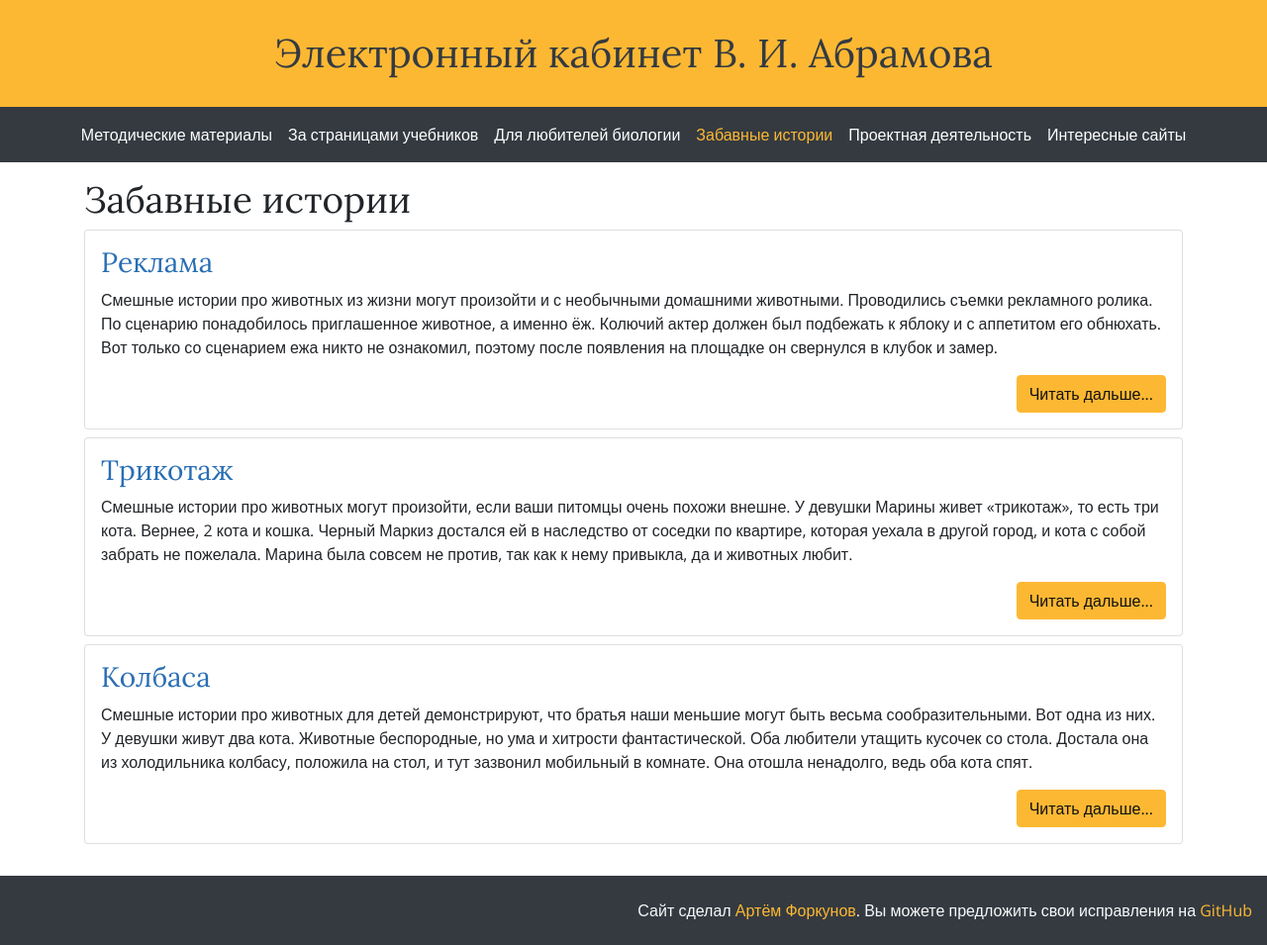
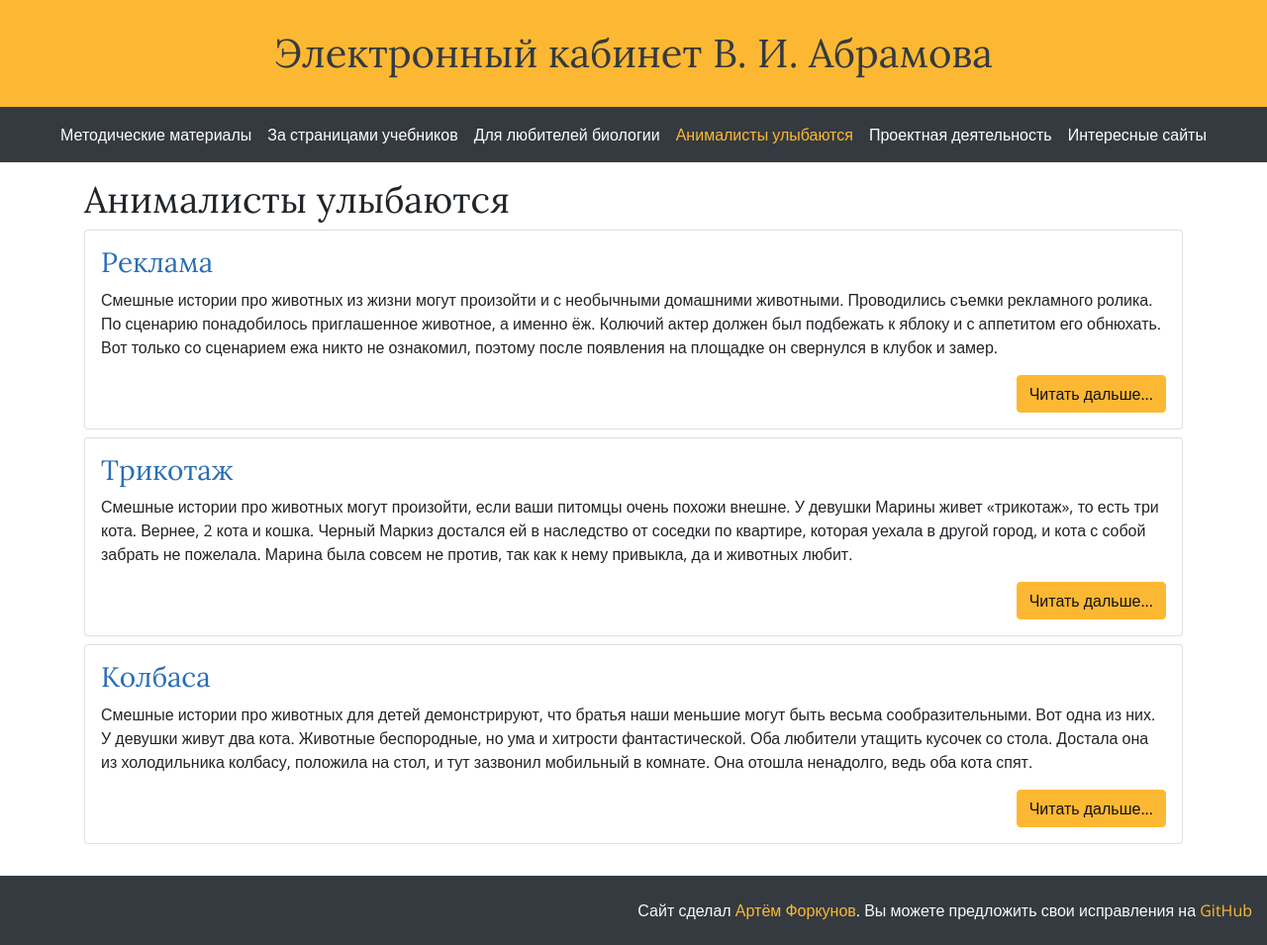
Before and after one commit to sevgym14/abramov, a Jekyll site: the page built from funny.md, in a window 1280 px wide. Shown: the whole page at 99% size. Built offline with Jekyll 4.4.1, drawn with Linux system fonts in a browser that asks for light colours.

Commit message:
Изменил название раздела

```diff
--- a/_data/menu/main.yml
+++ b/_data/menu/main.yml
@@ -7,7 +7,7 @@
 - title: Для&nbsp;любителей биологии
   url: /fans/
 
-- title: Забавные истории
+- title: Анималисты улыбаются
   url: /funny/
 
 - title: Проектная деятельность
--- a/_layouts/section.html
+++ b/_layouts/section.html
@@ -25,3 +25,5 @@ layout: default
     </li>
   {% endfor %}
 </ul>
+
+{{ content }}
--- a/funny.md
+++ b/funny.md
@@ -1,5 +1,5 @@
 ---
-title: Забавные истории
+title: Анималисты улыбаются
 layout: section
 section: funny
 ---
```
